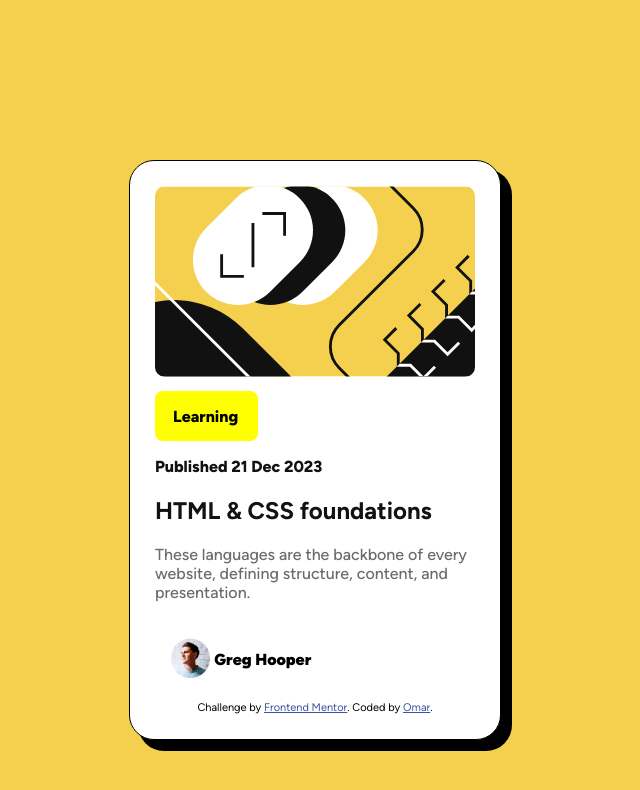
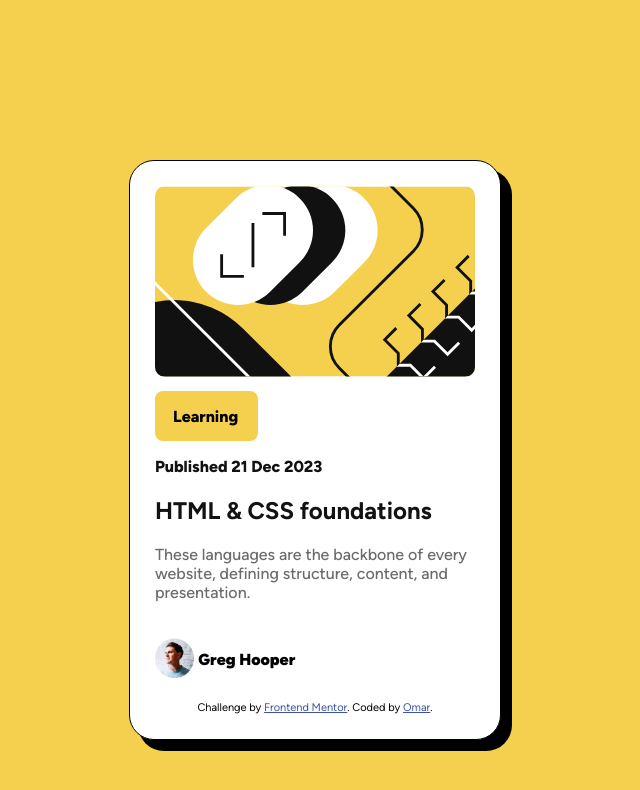
Before and after one commit to Omarhdez-218/blog-preview-card, a plain HTML site: page index.html in a window 1280 px wide. Shown: the whole page, without its empty margins (325-965 px from the left). Drawn offline with Linux system fonts and the light colour scheme.

Commit message:
fix baxkground color on learning category, fix padding on author & avatar

```diff
--- a/styles.css
+++ b/styles.css
@@ -36,7 +36,7 @@
 }
 
 #learning {
-    background-color: yellow;
+    background-color: hsl(47, 88%, 63%);
     display: inline-block;
     font-size: 16px;
     font-weight: 800;
@@ -75,9 +75,9 @@
 
 
 .parent {
-    padding: 1rem 1rem;
-    text-align: left;
+    padding: 1rem 0;
   }
+
   .child {
     display: inline-block;
     vertical-align: middle;
```
